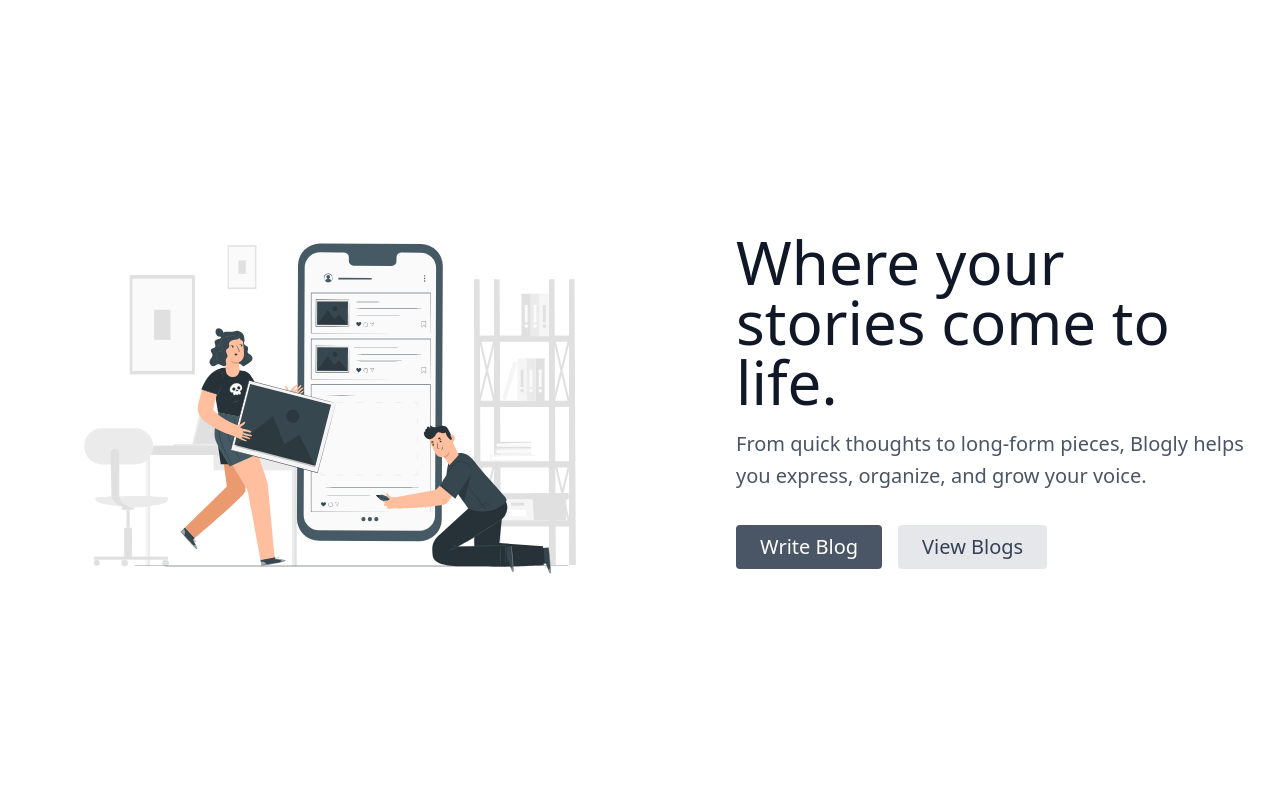
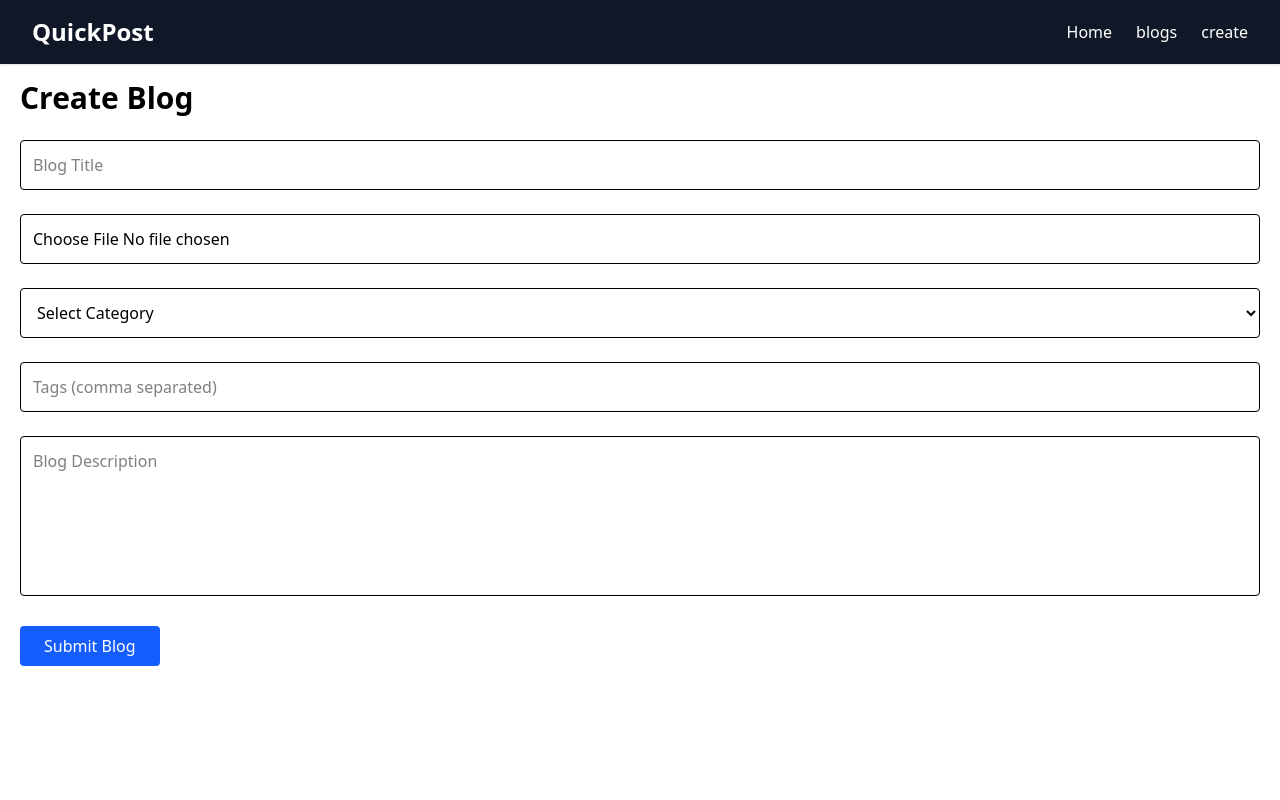
Before and after one commit to samir-27/blog_frontend, a React (Vite) app: page /create in a window 1280 px wide. Shown: the top 800 px of the page. Built offline with nearby package versions, Linux system fonts and the light colour scheme.

Commit message:
create blog added

```diff
--- a/package.json
+++ b/package.json
@@ -14,6 +14,7 @@
     "react": "^19.0.0",
     "react-dom": "^19.0.0",
     "react-icons": "^5.5.0",
+    "react-router-dom": "^7.5.1",
     "tailwindcss": "^4.1.4"
   },
   "devDependencies": {
--- a/src/App.tsx
+++ b/src/App.tsx
@@ -1,14 +1,22 @@
-import { useState } from 'react'
-import './App.css'
-import Home from './pages/Home'
+import { BrowserRouter, Routes, Route } from 'react-router-dom';
+import './App.css';
+import CreateBlog from './components/CreateBlog';
+import Navbar from './components/Navbar';
+import Home from './pages/Home';
+import Blogs from './pages/Blogs'; // Make sure these exist
+
 
 function App() {
-
   return (
-    <>
-      <Home />
-    </>
-  )
+    <BrowserRouter>
+      <Navbar />
+      <Routes>
+        <Route path="/home" element={<Home />} />
+        <Route path="/create" element={<CreateBlog />} />
+        <Route path="/blogs" element={<Blogs />} />
+      </Routes>
+    </BrowserRouter>
+  );
 }
 
-export default App
+export default App;
--- a/src/components/BlogCategories.tsx
+++ b/src/components/BlogCategories.tsx
@@ -34,7 +34,7 @@ const categories = [
 ];
 
 
-export default function CategoryCards({ onSelect }) {
+export default function CategoryCards() {
     return (
         <div className="container mx-auto px-5 py-20">
             <div className="">
@@ -44,7 +44,6 @@ export default function CategoryCards({ onSelect }) {
                 {categories.map((cat) => (
                     <div
                         key={cat.title}
-                        onClick={() => onSelect?.(cat.title)}
                         className="cursor-pointer rounded-xl overflow-hidden shadow-lg hover:shadow-2xl transform hover:scale-105 transition duration-300 group"
                     >
                         <div className="relative">
--- /dev/null
+++ b/src/components/CreateBlog.tsx
@@ -0,0 +1,108 @@
+import { useState } from "react";
+
+type BlogFormData = {
+  title: string;
+  description: string;
+  image: File | null;
+  category: string;
+  tags: string;
+};
+
+const categories = [
+  "Technology",
+  "Travel",
+  "Food",
+  "Lifestyle",
+  "Education",
+  "Health",
+  "Finance",
+  "Productivity",
+];
+
+const CreateBlog = () => {
+  const [formData, setFormData] = useState<BlogFormData>({
+    title: "",
+    description: "",
+    image: null,
+    category: "",
+    tags: "",
+  });
+
+  const handleChange = (
+    e: React.ChangeEvent<HTMLInputElement | HTMLTextAreaElement | HTMLSelectElement>
+  ) => {
+    const { name, value, files } = e.target as HTMLInputElement;
+    if (name === "image" && files) {
+      setFormData((prev) => ({ ...prev, image: files[0] }));
+    } else {
+      setFormData((prev) => ({ ...prev, [name]: value }));
+    }
+  };
+
+  const handleSubmit = (e: React.FormEvent) => {
+    e.preventDefault();
+    console.log("Blog submitted:", formData);
+  };
+
+  return (
+    <div className="container mx-auto px-5 py-20">
+      <h1 className="text-3xl font-semibold mb-6">Create Blog</h1>
+      <form onSubmit={handleSubmit} className="space-y-6">
+        <input
+          type="text"
+          name="title"
+          placeholder="Blog Title"
+          value={formData.title}
+          onChange={handleChange}
+          className="w-full p-3 border rounded"
+        />
+
+        <input
+          type="file"
+          name="image"
+          accept="image/*"
+          onChange={handleChange}
+          className="w-full p-3 border rounded"
+        />
+
+        <select
+          name="category"
+          value={formData.category}
+          onChange={handleChange}
+          className="w-full p-3 border rounded"
+        >
+          <option value="">Select Category</option>
+          {categories.map((cat) => (
+            <option key={cat} value={cat}>{cat}</option>
+          ))}
+        </select>
+
+        <input
+          type="text"
+          name="tags"
+          placeholder="Tags (comma separated)"
+          value={formData.tags}
+          onChange={handleChange}
+          className="w-full p-3 border rounded"
+        />
+
+        <textarea
+          name="description"
+          placeholder="Blog Description"
+          value={formData.description}
+          onChange={handleChange}
+          className="w-full h-40 p-3 border rounded resize-none"
+        />
+
+        <button
+          type="submit"
+          className="bg-blue-600 text-white px-6 py-2 rounded hover:bg-blue-700"
+        >
+          Submit Blog
+        </button>
+      </form>
+    </div>
+  );
+};
+
+export default CreateBlog;
--- a/src/components/Hero.tsx
+++ b/src/components/Hero.tsx
@@ -1,4 +1,3 @@
-import React from 'react'
 import Image from '../assets/Post-pana.svg'
 
 const Hero = () => {
--- a/src/components/HomeBlogCard.tsx
+++ b/src/components/HomeBlogCard.tsx
@@ -1,28 +1,23 @@
-import React from 'react'
+type Blog = {
+  id: number;
+  title: string;
+  image: string;
+  desc: string;
+};
 
-const HomeBlogCard = (cat) => {
+
+const HomeBlogCard = ({ blog }: { blog: Blog }) => {
   return (
-    <div>
-      <div
-                        key={cat.title}
-                        onClick={() => onSelect?.(cat.title)}
-                        className="cursor-pointer rounded-xl overflow-hidden shadow-lg hover:shadow-2xl transform hover:scale-105 transition duration-300 group"
-                    >
-                        <div className="relative">
-                            {/* Image with full overlay */}
-                            <img
-                                src={cat.image}
-                                alt={cat.title}
-                                className="w-full h-48 object-cover object-center group-hover:brightness-75 transition-all"
-                            />
-                            <div className="absolute inset-0 bg-black opacity-50"></div>
-                            <div className="absolute inset-0 flex items-center justify-center">
-                                <h3 className="text-2xl font-semibold text-white">{cat.title}</h3>
-                            </div>
-                        </div>
-                    </div>
+    <div className="xl:w-1/4 md:w-1/2 p-5">
+      <div className="border border-gray-200 p-6 rounded-lg shadow-lg transition-transform transform ">
+        <img className="h-40 rounded-lg w-full object-cover object-center mb-6" src={blog.image} alt={blog.title} />
+        <h2 className="text-2xl font-semibold title-font mb-4">{blog.title}</h2>
+        <p className="leading-relaxed text-base text-gray-700 transition-colors duration-500 ">{blog.desc}</p>
+      </div>
     </div>
-  )
-}
 
-export default HomeBlogCard
+
+  );
+};
+
+export default HomeBlogCard;
--- a/src/components/Navbar.tsx
+++ b/src/components/Navbar.tsx
@@ -1,10 +1,11 @@
 import { useState } from "react";
 import { FaBars, FaTimes } from "react-icons/fa";
+import { Link } from "react-router-dom";
 
 export default function Navbar() {
   const [isOpen, setIsOpen] = useState(false);
 
-  const links = ["Home", "Posts", "Contact"];
+  const links = ["Home", "blogs", "create"];
 
   return (
     <nav className="bg-gray-900 text-white w-full fixed top-0 left-0 z-50 shadow ">
@@ -13,9 +14,9 @@ export default function Navbar() {
 
         <div className="hidden md:flex space-x-6">
           {links.map((link) => (
-            <a key={link} href={`#${link.toLowerCase()}`} className="hover:text-gray-300">
+            <Link to={`/${link}`} className="hover:text-gray-300">
               {link}
-            </a>
+            </Link>
           ))}
         </div>
 
--- a/src/components/RecentBlog.tsx
+++ b/src/components/RecentBlog.tsx
@@ -1,19 +1,70 @@
-import React from 'react'
+import HomeBlogCard from "./HomeBlogCard";
 
 const RecentBlog = () => {
+  const blogs = [
+    {
+      id: 1,
+      title: "The Rise of AI",
+      image: "https://encrypted-tbn0.gstatic.com/images?q=tbn:ANd9GcS3inZMGPA7eN6PgEEFroEaRaCDtwu8YMj1iQ&s",
+      desc: "Discover how artificial intelligence is transforming industries."
+    },
+    {
+      id: 2,
+      title: "Minimalist Living",
+      image: "https://media.designcafe.com/wp-content/uploads/2024/01/26123710/minimalistic-living-room-ideas.jpg",
+      desc: "Embrace simplicity and reduce clutter for a better life."
+    },
+    {
+      id: 3,
+      title: "Top 10 Travel Destinations",
+      image: "https://images.indianexpress.com/2024/07/Recognised-for-its-exceptional-beauty-and-cultural-significance-the-Taj-Mahal-a-UNESCO-World-Heritage-Site-in-Agra-India-has-also-been-featured-in-the-list-in-the-22nd-position.-Here-are-th.jpg",
+      desc: "Explore the most breathtaking places to visit this year."
+    },
+    {
+      id: 4,
+      title: "Healthy Eating Habits",
+      image: "https://encrypted-tbn0.gstatic.com/images?q=tbn:ANd9GcRrH1EkUkZq8lOgsvjeTJxKX9O_NhsJYDQNSw&s",
+      desc: "A guide to eating smarter and living longer."
+    },
+    {
+      id: 5,
+      title: "Remote Work Tips",
+      image: "https://encrypted-tbn0.gstatic.com/images?q=tbn:ANd9GcRCNukKFusPo-N1SxXC_x2VHXgh5P2ASNiMmQ&s",
+      desc: "Boost your productivity while working from home."
+    },
+    {
+      id: 6,
+      title: "Financial Freedom 101",
+      image: "https://encrypted-tbn0.gstatic.com/images?q=tbn:ANd9GcREI3ujqa0XYhOmZPrRhRvgo7ek41ucRZfmVQ&s",
+      desc: "Steps to take control of your finances and build wealth."
+    },
+    {
+      id: 7,
+      title: "Learn to Code",
+      image: "https://codingweek.org/wp-content/uploads/2023/09/chris-ried-ieic5Tq8YMk-unsplash-scaled.jpg",
+      desc: "Resources and advice to kickstart your coding journey."
+    },
+    {
+      id: 8,
+      title: "Mindfulness Meditation",
+      image: "https://encrypted-tbn0.gstatic.com/images?q=tbn:ANd9GcS9S8sRAuv356o_jcecfPCJ7V3NGnGQeM2pyg&s",
+      desc: "Techniques to stay present and reduce stress."
+    },
+    {
+      id: 9,
+      title: "Home Workout Plans",
+      image: "https://hips.hearstapps.com/hmg-prod/images/muscular-man-doing-push-ups-during-home-workout-royalty-free-image-1678105289.jpg?crop=1xw:0.84375xh;center,top&resize=1200:*",
+      desc: "Get fit with effective routines from your living room."
+    },
+    {
+      id: 10,
+      title: "Photography for Beginners",
+      image: "https://encrypted-tbn0.gstatic.com/images?q=tbn:ANd9GcRU8mMueoTB-1P8EIn8iSoyEq44Ruj-_MEE2g&s",
+      desc: "Learn how to capture stunning images with any camera."
+    }
+  ];
 
-  const RecentBlogCard = () => {
-    return (
-      <div className="xl:w-1/4 md:w-1/2 p-4">
-        <div className="bg-gray-100 p-6 rounded-lg hover:bg-gray-800 hover:text-white text-gray-900 transform hover:scale-105 transition-all duration-300 shadow-md">
-          <img className="h-40 rounded w-full object-cover object-center mb-6" src="https://imageio.forbes.com/specials-images/imageserve/66e8ad4b29ea61509edd8b63//960x0.jpg?height=474&width=711&fit=bounds" alt="content" />
-          <h2 className="text-lg font-medium title-font mb-4">Chichen Itza</h2>
-          <p className="leading-relaxed text-base">Fingerstache flexitarian street art 8-bit waistcoat. Distillery hexagon disrupt edison bulbche.</p>
-        </div>
-      </div>
 
-    )
-  }
 
   return (
     <div>
@@ -23,11 +74,9 @@ const RecentBlog = () => {
             <h1 className='text-5xl text-gray-900 font-semibold pb-10'>Recent Blogs</h1>
           </div>
           <div className="flex flex-wrap -m-4">
-            <RecentBlogCard />
-            <RecentBlogCard />
-            <RecentBlogCard />
-            <RecentBlogCard />
-            <RecentBlogCard />
+            {blogs.slice(0,8).map((blog) => (
+              <HomeBlogCard key={blog.id} blog={blog} />
+            ))}
           </div>
         </div>
       </section>
--- a/src/pages/Home.tsx
+++ b/src/pages/Home.tsx
@@ -1,4 +1,3 @@
-import React from 'react'
 import Hero from '../components/Hero'
 import RecentBlog from '../components/RecentBlog'
 import BlogCategories from '../components/BlogCategories'
```
Also changed, not shown: 1 other file (tests, documents, lock files or other folders).
